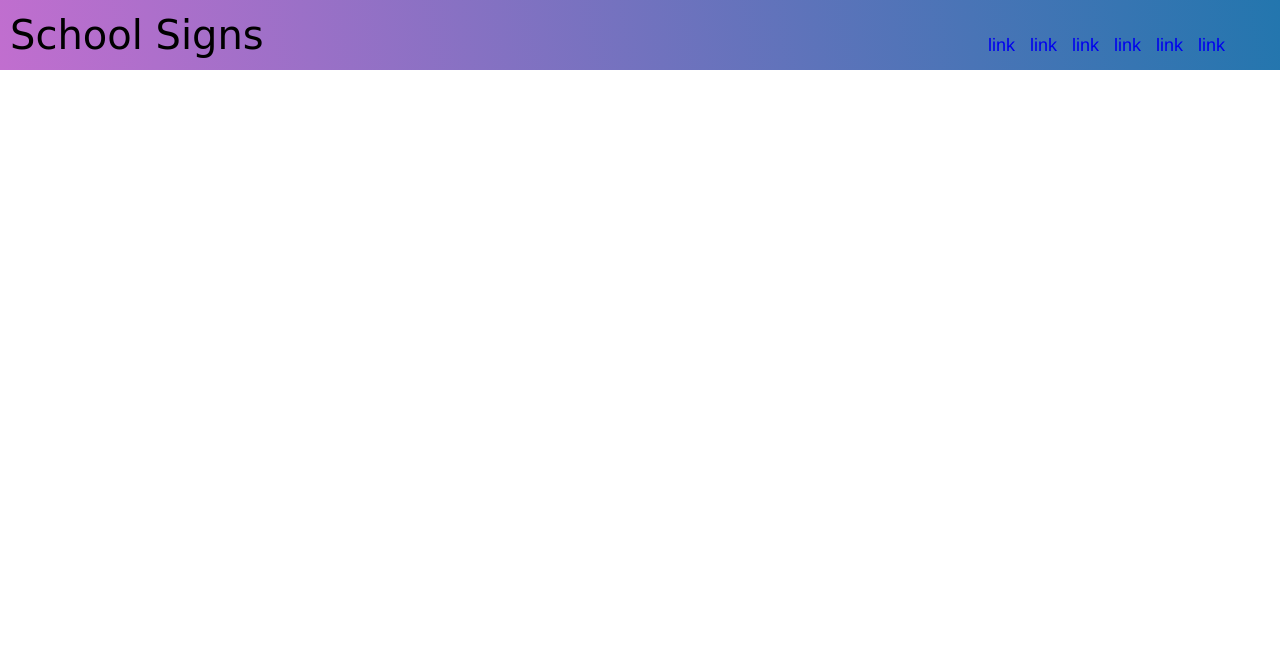
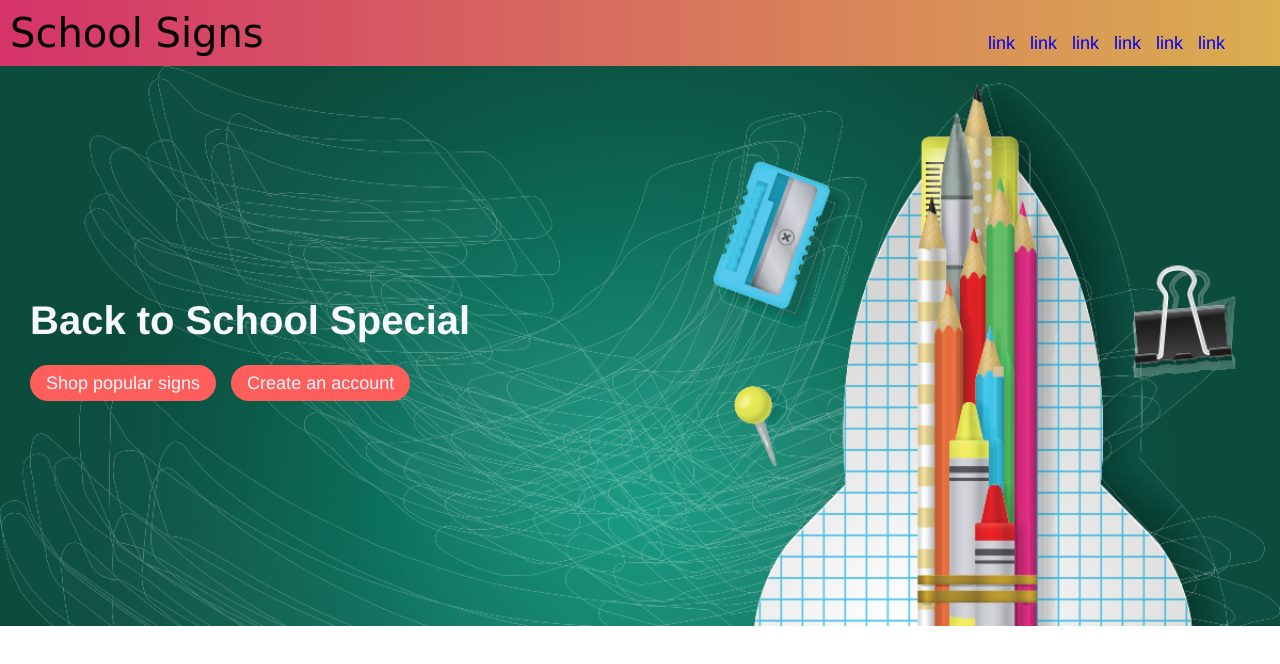
Before and after one commit to redznappa/css-toggle-navbar, a plain HTML site: page index.html in a window 1280 px wide. Drawn offline with Linux system fonts and the light colour scheme; a web font is replaced by a local one.

Commit message:
Header added

```diff
--- a/css/layout.css
+++ b/css/layout.css
@@ -7,12 +7,13 @@
     }
     .navbar-menu > li a,.navbar-menu {
         opacity: 1;
+        padding-top: 0;
     }
     nav {
         display: flex;
         justify-content: space-between;
         padding-bottom: 0;
-        height: 70px;
+        height: auto;
         align-items: center;
     }
 
@@ -21,6 +22,7 @@
         margin-right: 30px;
         flex-direction: row;
         justify-content: flex-end;
+        padding-top: 0;
 
     }
     .navbar-menu li {
--- a/css/navigation.css
+++ b/css/navigation.css
@@ -2,6 +2,7 @@
 /* navbar */
 nav {
     background-image: linear-gradient(260deg, #2376ae 0%, #c16ecf 100%);
+    background: linear-gradient(90deg, #d53369 0%, #daae51 100%);
   }
 .hide {
     visibility: hidden;
--- a/css/styles.css
+++ b/css/styles.css
@@ -9,6 +9,7 @@
   text-decoration: none;
   font-size: 10px;
   font-family: var(--font-normal);
+  list-style-type: none;
 }
 
 .logo {
@@ -17,6 +18,7 @@
 }
 a {
   font-size: var(--normal-font);
+
 }
 
 
@@ -46,3 +48,35 @@ a {
 .pad-r10 {
   padding-right: 10px;
 }
+
+/* HEADER */
+header {
+  display: flex;
+  flex-direction: column;
+  justify-content: center;
+  height: 70vh;
+  padding-left: 3rem;
+  background: url(img/backToSchool.png) no-repeat;
+  background-size: cover;
+}
+header h1 {
+  display: flex;
+  margin-top: auto;
+  font-size: var(--large-font);
+  color: ghostwhite;
+}
+header ul{
+  display: flex;
+  margin-top: 3rem;
+  margin-bottom: auto;
+
+}
+
+header a {
+  background:var(--pink);
+  padding: 8px 16px;
+  border-radius: 18px;
+  margin-right: 1.5rem;
+  color: ghostwhite;
+
+}
--- a/css/var.css
+++ b/css/var.css
@@ -4,4 +4,5 @@
     --font-alternative:'Libre Barcode 128 Text', cursive;
     --large-font: 4rem;
     --normal-font: 1.8rem;
+    --pink: #FF5E5B;
 }
--- a/index.html
+++ b/index.html
@@ -27,6 +27,13 @@
             <li><a href="#">link</a></li>
         </ul>
     </nav>
+    <header>
+      <h1>Back to School Special</h1>
+      <ul>
+        <li><a href="#">Shop popular signs</a></li>
+        <li><a href="#">Create an account</a></li>
+      </ul>
+    </header>
     <script>
             // Look for .hamburger
             var hamburger = document.querySelector(".hamburger");
```
Also changed, not shown: css/img/backToSchool.png (added).
